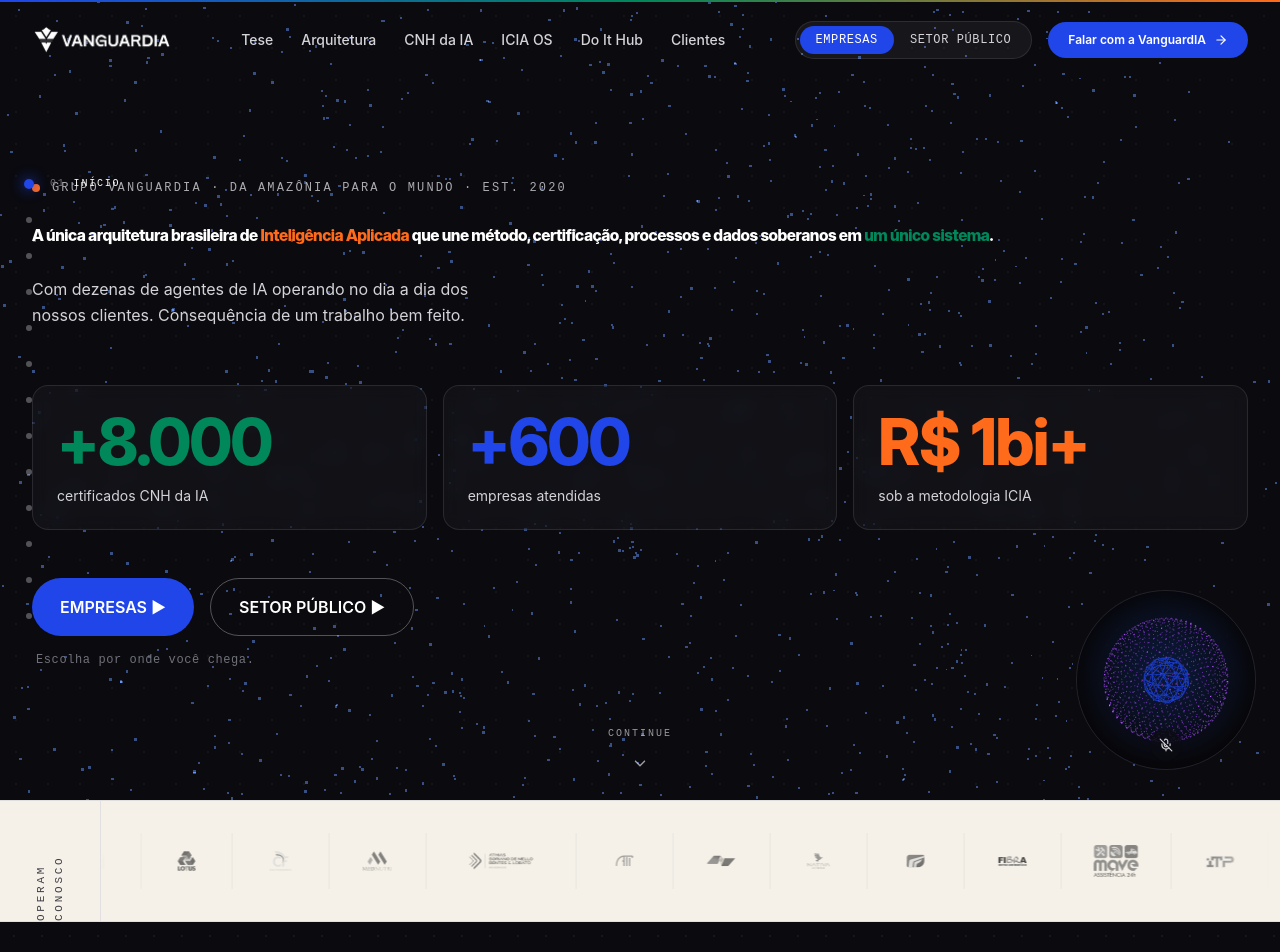
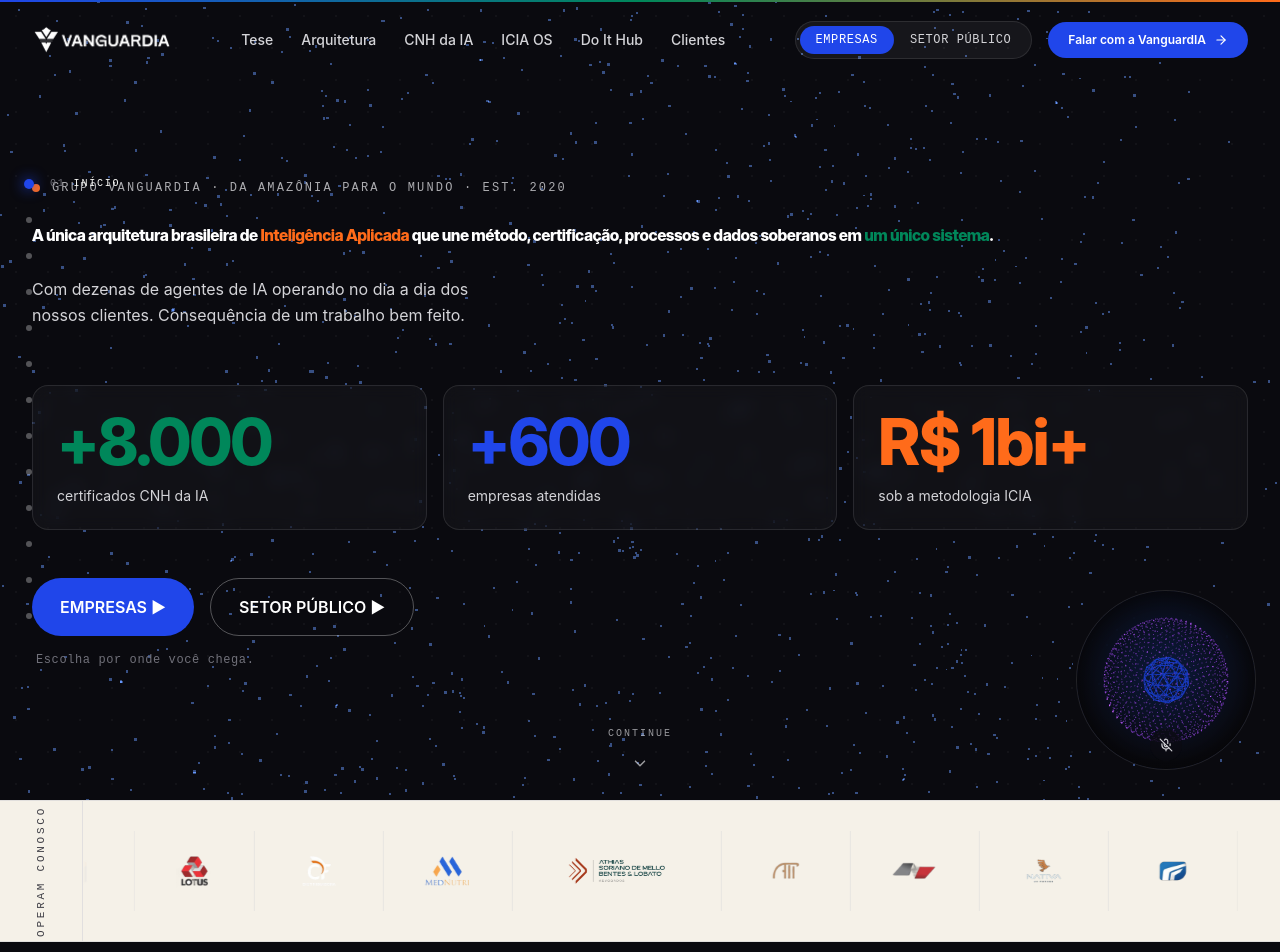
Before and after one commit to VanguardIA-Tech/pagina-institucional, a React (Vite) app: page / in a window 1280 px wide. Shown: the top 952 px of the page. Built offline with nearby package versions, Linux system fonts and the light colour scheme.

Commit message:
style: remove pause-on-hover e grayscale do ticker de logos, aumenta tamanho
Logos da faixa "OPERAM CONOSCO" agora rolam continuamente (sem reagir ao
mouse), ficam sempre coloridas (sem efeito breath/grayscale) e maiores
(h-10 sm:h-12, faixa 140px).

```diff
--- a/src/components/sections/LogoBar.tsx
+++ b/src/components/sections/LogoBar.tsx
@@ -1,6 +1,3 @@
-import { useEffect, useRef, useState } from 'react'
-import { motion, useAnimationControls, useReducedMotion } from 'framer-motion'
-
 type Client = { name: string; slug: string }
 
 const CLIENTS: Client[] = [
@@ -28,150 +25,34 @@
   { name: 'Unineuro', slug: 'unineuro' },
 ]
 
-const STAGGER_MS = 80
-const COLOR_HOLD_MS = 800
-const COLOR_DURATION_MS = 400
-const WAVE_PAUSE_MS = 2000
-
-function LogoChipAnimated({
-  client,
-  index,
-  total,
-  paused,
-}: {
-  client: Client
-  index: number
-  total: number
-  paused: boolean
-}) {
-  const controls = useAnimationControls()
-  const pausedRef = useRef(paused)
-
-  useEffect(() => {
-    pausedRef.current = paused
-  }, [paused])
-
-  useEffect(() => {
-    let cancelled = false
-
-    const sleep = (ms: number) =>
-      new Promise<void>((resolve) => {
-        const id = setTimeout(resolve, ms)
-        return () => clearTimeout(id)
-      })
-
-    const waitWhilePaused = async () => {
-      while (!cancelled && pausedRef.current) {
-        await sleep(120)
-      }
-    }
-
-    const loop = async () => {
-      while (!cancelled) {
-        await waitWhilePaused()
-        if (cancelled) return
-
-        await sleep(WAVE_PAUSE_MS + index * STAGGER_MS)
-        if (cancelled) return
-        await waitWhilePaused()
-        if (cancelled) return
-
-        await controls.start({
-          filter: 'grayscale(0) brightness(1)',
-          opacity: 1,
-          transition: { duration: COLOR_DURATION_MS / 1000, ease: 'easeOut' },
-        })
-        if (cancelled) return
-
-        await sleep(COLOR_HOLD_MS)
-        if (cancelled) return
-        await waitWhilePaused()
-        if (cancelled) return
-
-        await sleep((total - index) * STAGGER_MS)
-        if (cancelled) return
-
-        await controls.start({
-          filter: 'grayscale(1) brightness(0.85)',
-          opacity: 0.7,
-          transition: { duration: COLOR_DURATION_MS / 1000, ease: 'easeIn' },
-        })
-      }
-    }
-
-    loop()
-
-    return () => {
-      cancelled = true
-      controls.stop()
-    }
-  }, [controls, index, total])
-
+function LogoChip({ client }: { client: Client }) {
   return (
     <div
-      className="flex items-center gap-3 shrink-0 px-8 py-3 border-r border-va-gray-200/40"
-      title={client.name}
-    >
-      <motion.img
-        src={`/logos/${client.slug}.png`}
-        alt={client.name}
-        loading="lazy"
-        width={120}
-        height={32}
-        className="h-7 sm:h-8 w-auto max-w-[140px] object-contain"
-        initial={{ filter: 'grayscale(1) brightness(0.85)', opacity: 0.7 }}
-        animate={controls}
-      />
-    </div>
-  )
-}
-
-function LogoChipStatic({ client }: { client: Client }) {
-  return (
-    <div
-      className="group flex items-center gap-3 shrink-0 px-8 py-3 border-r border-va-gray-200/40"
+      className="flex items-center gap-3 shrink-0 px-10 py-4 border-r border-va-gray-200/40"
       title={client.name}
     >
       <img
         src={`/logos/${client.slug}.png`}
         alt={client.name}
         loading="lazy"
-        width={120}
-        height={32}
-        className="h-7 sm:h-8 w-auto max-w-[140px] object-contain transition-all duration-300"
-        style={{
-          filter: 'grayscale(1) brightness(0.85)',
-          opacity: 0.7,
-        }}
-        onMouseEnter={(e) => {
-          e.currentTarget.style.filter = 'grayscale(0) brightness(1)'
-          e.currentTarget.style.opacity = '1'
-        }}
-        onMouseLeave={(e) => {
-          e.currentTarget.style.filter = 'grayscale(1) brightness(0.85)'
-          e.currentTarget.style.opacity = '0.7'
-        }}
+        width={160}
+        height={48}
+        className="h-10 sm:h-12 w-auto max-w-[180px] object-contain"
       />
     </div>
   )
 }
 
 export default function LogoBar() {
-  const prefersReducedMotion = useReducedMotion()
   const list = [...CLIENTS, ...CLIENTS]
-  const [hovered, setHovered] = useState(false)
 
   return (
     <section
       aria-label="Clientes que operam com a VanguardIA"
       className="relative bg-va-cream border-y border-va-gray-200/60"
-      style={{ minHeight: 120 }}
+      style={{ minHeight: 140 }}
     >
-      <div
-        className="flex items-stretch h-[120px] group/ticker"
-        onMouseEnter={() => setHovered(true)}
-        onMouseLeave={() => setHovered(false)}
-      >
+      <div className="flex items-stretch h-[140px]">
         {/* Vertical label */}
         <div className="shrink-0 flex items-center justify-center px-5 sm:px-8 border-r border-va-gray-200/60 bg-va-cream">
           <span
@@ -195,20 +76,10 @@
               'linear-gradient(to right, transparent 0%, black 6%, black 94%, transparent 100%)',
           }}
         >
-          <div className="flex items-center h-full animate-ticker w-max group-hover/ticker:[animation-play-state:paused]">
-            {list.map((client, i) =>
-              prefersReducedMotion ? (
-                <LogoChipStatic key={`${client.slug}-${i}`} client={client} />
-              ) : (
-                <LogoChipAnimated
-                  key={`${client.slug}-${i}`}
-                  client={client}
-                  index={i % CLIENTS.length}
-                  total={CLIENTS.length}
-                  paused={hovered}
-                />
-              ),
-            )}
+          <div className="flex items-center h-full animate-ticker w-max">
+            {list.map((client, i) => (
+              <LogoChip key={`${client.slug}-${i}`} client={client} />
+            ))}
           </div>
         </div>
       </div>
--- a/src/index.css
+++ b/src/index.css
@@ -172,9 +172,6 @@
 .animate-ticker {
   animation: ticker 60s linear infinite;
 }
-.animate-ticker:hover {
-  animation-play-state: paused;
-}
 
 .animate-hero-breathe {
   animation: hero-breathe 8s ease-in-out infinite;
```
